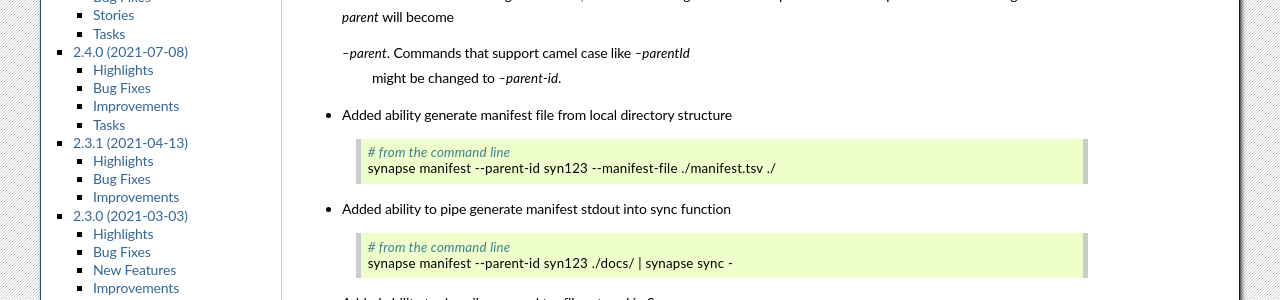
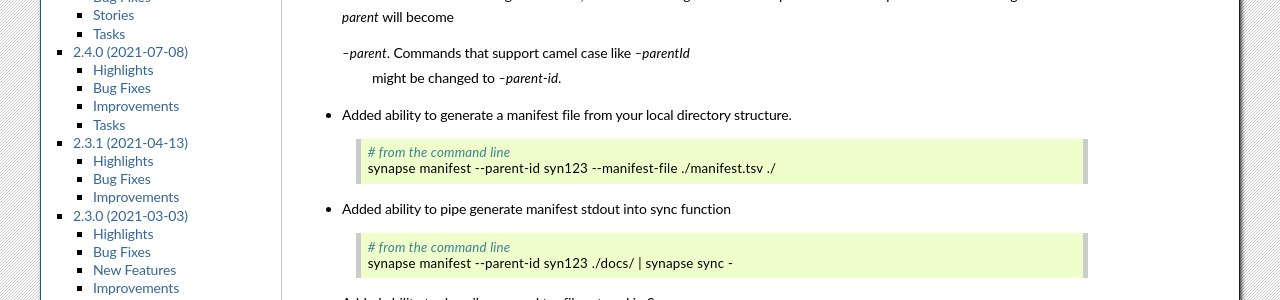
Before and after one commit to Sage-Bionetworks/synapsePythonClient, a Sphinx documentation site: the page built from docs/news.rst, in a window 1280 px wide and 900 px high. Shown: the part 282-582 px from the top of the window. Built offline with Sphinx 7.4.7, drawn with Linux system fonts in a browser that asks for light colours; the version number could not be read and is left out.

Commit message:
Apply suggestions from code review
Co-authored-by: Kelsey Montgomery <40647130+kelshmo@users.noreply.github.com>

```diff
--- a/docs/news.rst
+++ b/docs/news.rst
@@ -15,7 +15,7 @@
  `--parent`.  Commands that support camel case like `--parentId`
   might be changed to `--parent-id`.
 
-- Added ability generate manifest file from local directory structure
+- Added ability to generate a manifest file from your local directory structure.
 
   .. code-block:: bash
 
```
